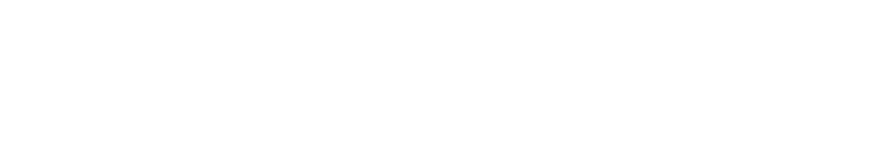
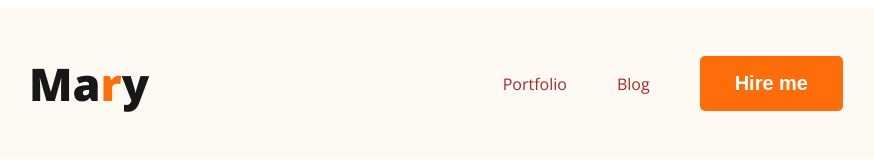
Before and after one commit to SaikaT-41/web-developer-portfolio, a plain HTML site: page index.html in a window 1280 px wide. Shown: the whole page, without its empty margins (179-1053 px from the left). Drawn offline with nearby package versions, Linux system fonts and the light colour scheme.

Commit message:
nav file additing

```diff
--- a/index.html
+++ b/index.html
@@ -4,9 +4,27 @@
     <meta charset="UTF-8">
     <meta name="viewport" content="width=device-width, initial-scale=1.0">
     <title>Portfolio</title>
+    <link rel="preconnect" href="https://fonts.googleapis.com">
+<link rel="preconnect" href="https://fonts.gstatic.com" crossorigin>
+<link href="https://fonts.googleapis.com/css2?family=Open+Sans:wdth,wght@75..100,300..800&display=swap" rel="stylesheet">
+    <link rel="stylesheet" href="styles/portfolio.css">
 </head>
+
 <body>
-    <head></head>
+    <header class="header">
+
+        <nav>
+            <h3 class="nav-title">Ma<span class="orange">r</span>y</h3>
+            <ul>
+                <li><a href="">Portfolio</a></li>
+                <li><a href="">Blog</a></li>
+                <li><button class="btn-primary">Hire me</button></li>
+            </ul>
+        </nav>
+        <div class="banner">
+
+        </div>
+    </header>
 
     <main>
 
--- /dev/null
+++ b/styles/portfolio.css
@@ -0,0 +1,60 @@
+/*Common Shared styles */
+body {
+        font-family: "Open Sans", sans-serif;
+        font-optical-sizing: auto;
+        font-weight: <weight>;
+        font-style: normal;
+        font-variation-settings:
+            "wdth" <width>;
+}
+
+/* nav releted style */
+nav {
+    display: flex;
+    align-items: center;
+    justify-content: space-between;
+    margin: 0 200px;
+}
+
+.nav-title {
+    color: var(--Dark-01, #181818);
+
+    font-family: "Open Sans";
+    font-size: 45px;
+    font-style: normal;
+    font-weight: 800;
+    line-height: normal;
+}
+
+.orange {
+    color: #FD6E0A;
+}
+
+nav>ul {
+    display: flex;
+    align-items: center;
+}
+
+nav li {
+    list-style: none;
+    margin-right: 50px;
+}
+
+nav a {
+    text-decoration: none;
+    color: brown;
+}
+
+.btn-primary {
+    border-radius: 5px;
+    background: #FD6E0A;
+    border: 0;
+    color: var(--White-Color, #FFF);
+    font-size: 20px;
+    font-weight: 700;
+    padding: 16px 35px;
+}
+/* header related style */
+.header{
+    background-color: #FFF8F3;
+}
```
Also changed, not shown: images/developer.png (added), images/hardy.png (added), images/header_bg.png (added), images/icons/facebook.png (added), images/icons/insta.png (added), images/icons/js.png (added), images/icons/mongo.png (added), images/icons/nodejs.png (added), images/icons/react.png (added), images/icons/twitter.png (added), 2 other files.
